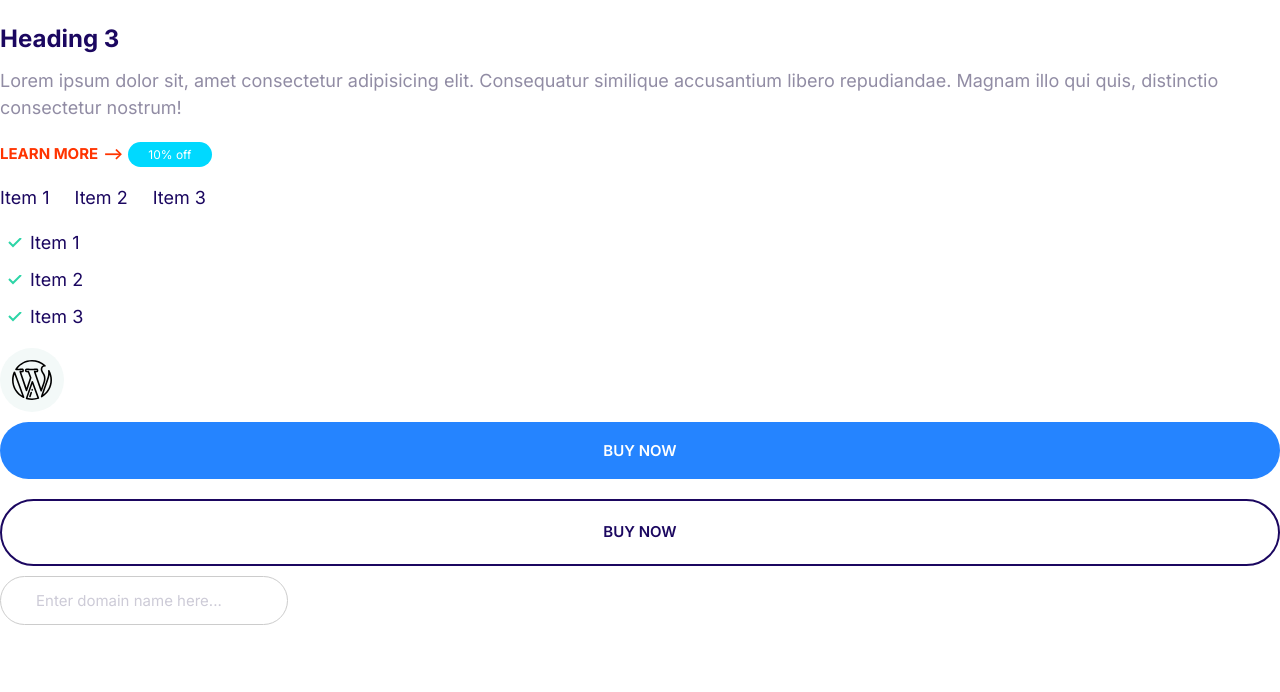
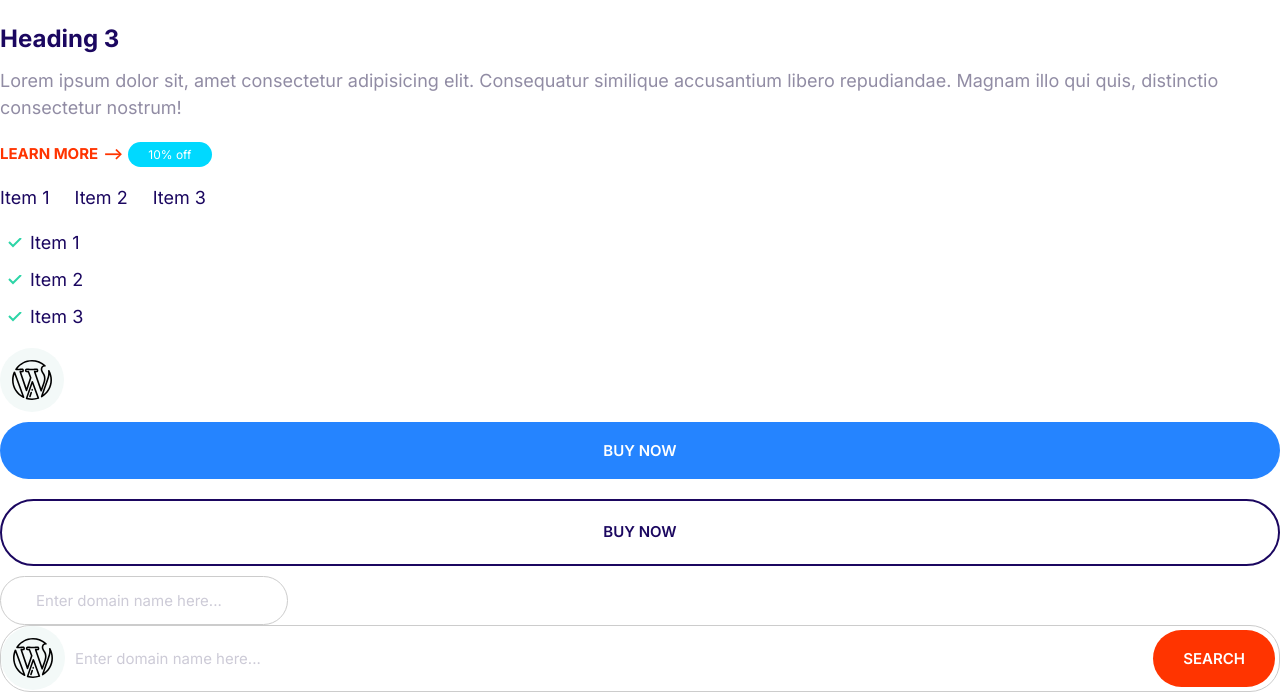
Before and after one commit to Harshanani007/Harshfy, a plain HTML site: page index.html in a window 1280 px wide. Shown: the part 270-962 px from the top of the page. Before the commit the page ends 895 px from the top, so only its background shows below. Drawn offline with Linux system fonts and the light colour scheme.

Commit message:
styled the inputgroups.

```diff
--- a/css/styles.css
+++ b/css/styles.css
@@ -6,6 +6,8 @@ we use root element to represent html elements for global variables or custom pr
   --color-accent: #ff3400;
   --color-headings: #1b0760;
   --color-body: #918ca4;
+  --color-border: #ccc;
+  --border-radius: 30px;
 }
 
 *,
@@ -255,8 +257,8 @@ and here using inline block coz when we keep the icon next to the line we dont w
 /*inputs*/
 .input {
   padding: 1.5rem 3.5rem;
-  border: 1px solid #ccc;
-  border-radius: 30px;
+  border: 1px solid var(--color-border);
+  border-radius: var(--border-radius);
   outline: 0;
   color: var(--color-headings);
   font-size: 2rem;
@@ -266,6 +268,27 @@ and here using inline block coz when we keep the icon next to the line we dont w
   color: #cdcbd7; /*the placeholder color is dark and the larger than our design so we use pseudo element*/
 }
 
+/*inputgroup
+#ccc this is the color we used for the inputs too so we give it to the color palette
+and the border-radius too we give in the root
+after two lines border and border-radius we get a weird layout so we remove border for the input element
+*/
+.input-group {
+  border: 1px solid var(--color-border);
+  border-radius: var(--border-radius);
+  display: flex;
+}
+
+.input-group .input {
+  border: 0;
+  flex-grow: 1;
+  padding: 1.5rem 1rem;
+}
+
+.input-group .btn {
+  margin: 4px;
+}
+
 @media screen and (min-width: 1024px) {
   .input {
     font-size: 1.5rem;
--- a/index.html
+++ b/index.html
@@ -57,5 +57,20 @@
     <a href="#" class="btn btn--outline btn--block">buy now</a>
     <!--inputs-->
     <input type="text" class="input" placeholder="Enter domain name here..." />
+    <!--input_groups to put a button inside the input
+    we can also keep a icon inside this is the benefit of the bottom up approach builiding components first-->
+    <div class="input-group">
+      <span class="icon-container">
+        <svg class="icon">
+          <use xlink:href="images/sprite.svg#wordpress"></use>
+        </svg>
+      </span>
+      <input
+        type="text"
+        class="input"
+        placeholder="Enter domain name here..."
+      />
+      <button class="btn btn--accent">Search</button>
+    </div>
   </body>
 </html>
```
Also changed, not shown: components/inputgroups.html (added, +9 -0 lines).
